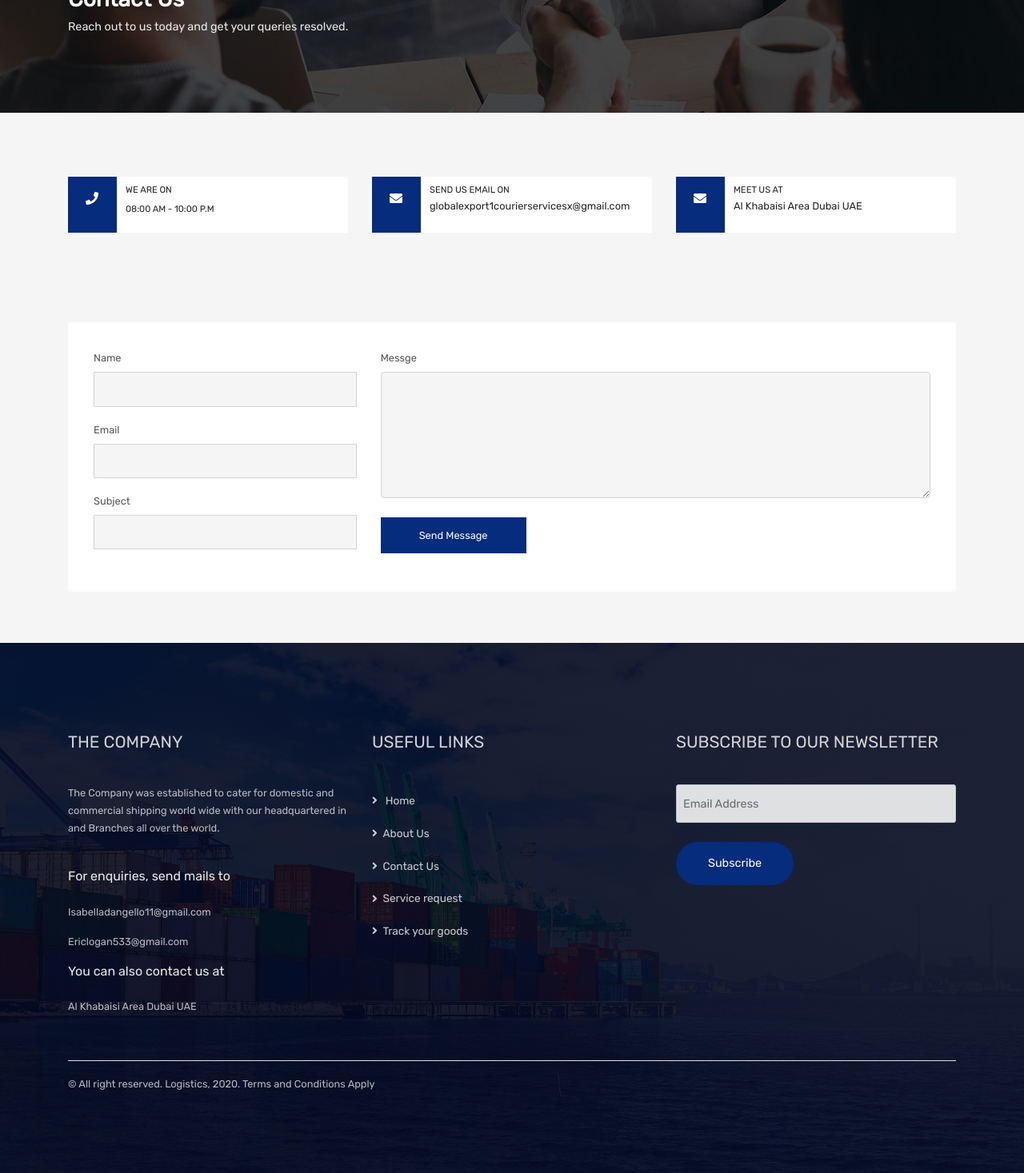
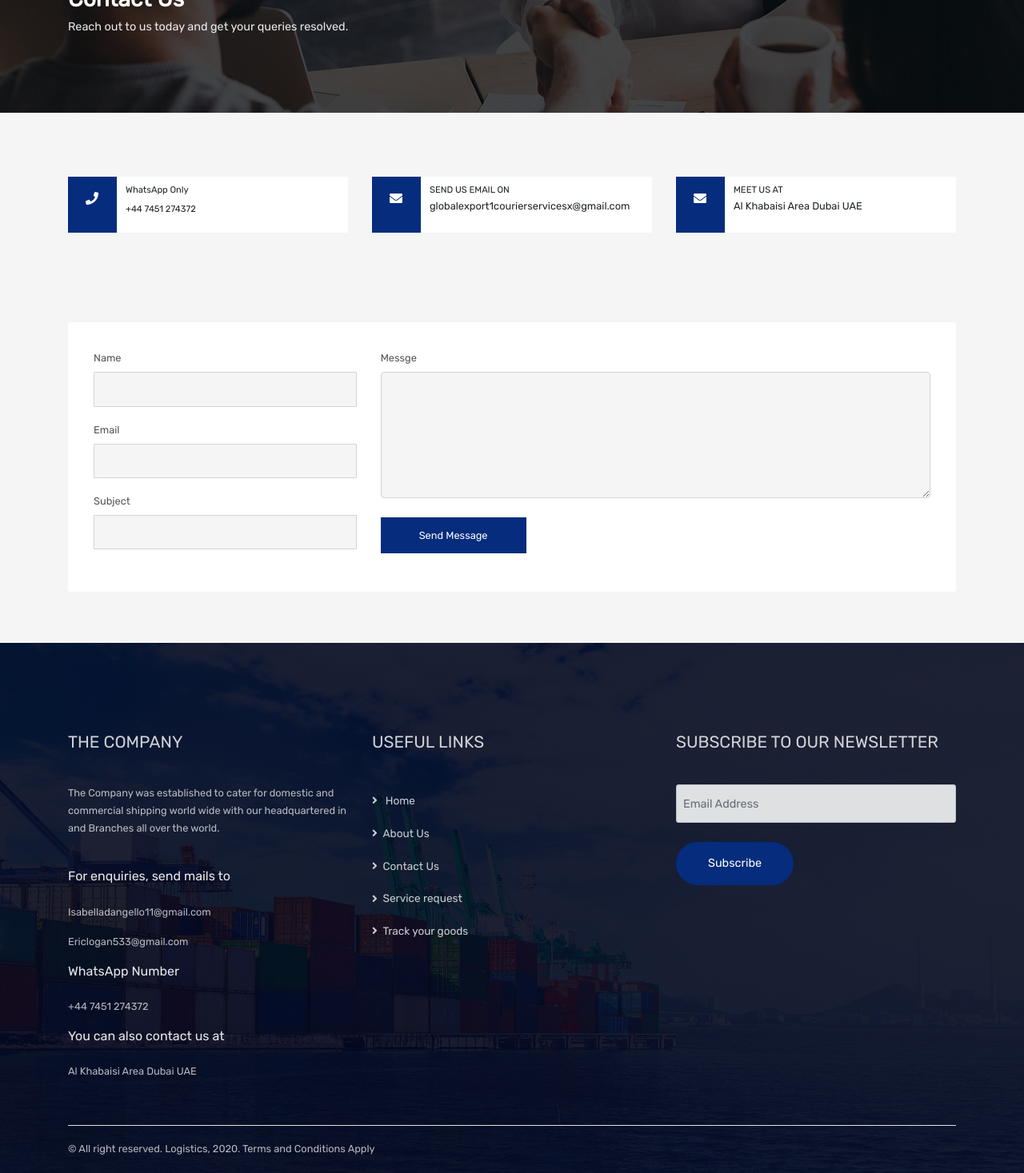
Before and after one commit to Achilles45/logisticsapp, a Vue app: page /contact in a window 1280 px wide. Shown: the part 319-1786 px from the top of the page at 80% size. Built offline with nearby package versions, Linux system fonts and the light colour scheme.

Commit message:
Added whatsapp number

```diff
--- a/src/components/Footer.vue
+++ b/src/components/Footer.vue
@@ -12,6 +12,8 @@
           <h6>For enquiries, send mails to</h6>
           <p>Isabelladangello11@gmail.com</p>
           <p>Ericlogan533@gmail.com</p>
+          <h6>WhatsApp Number</h6>
+          <p>+44 7451 274372</p>
           <h6>You can also contact us at</h6>
           <p>Al Khabaisi Area Dubai UAE</p>
         </div>
--- a/src/views/Contact.vue
+++ b/src/views/Contact.vue
@@ -17,7 +17,7 @@
                 <i class="fa fa-phone"></i>
               </div>
               <div class="details__body">
-                <small>WE ARE ON<br /> 08:00 AM - 10:00 P.M</small>
+                <small>WhatsApp Only<br /> +44 7451 274372</small>
                 <p></p>
               </div>
             </div>
```
